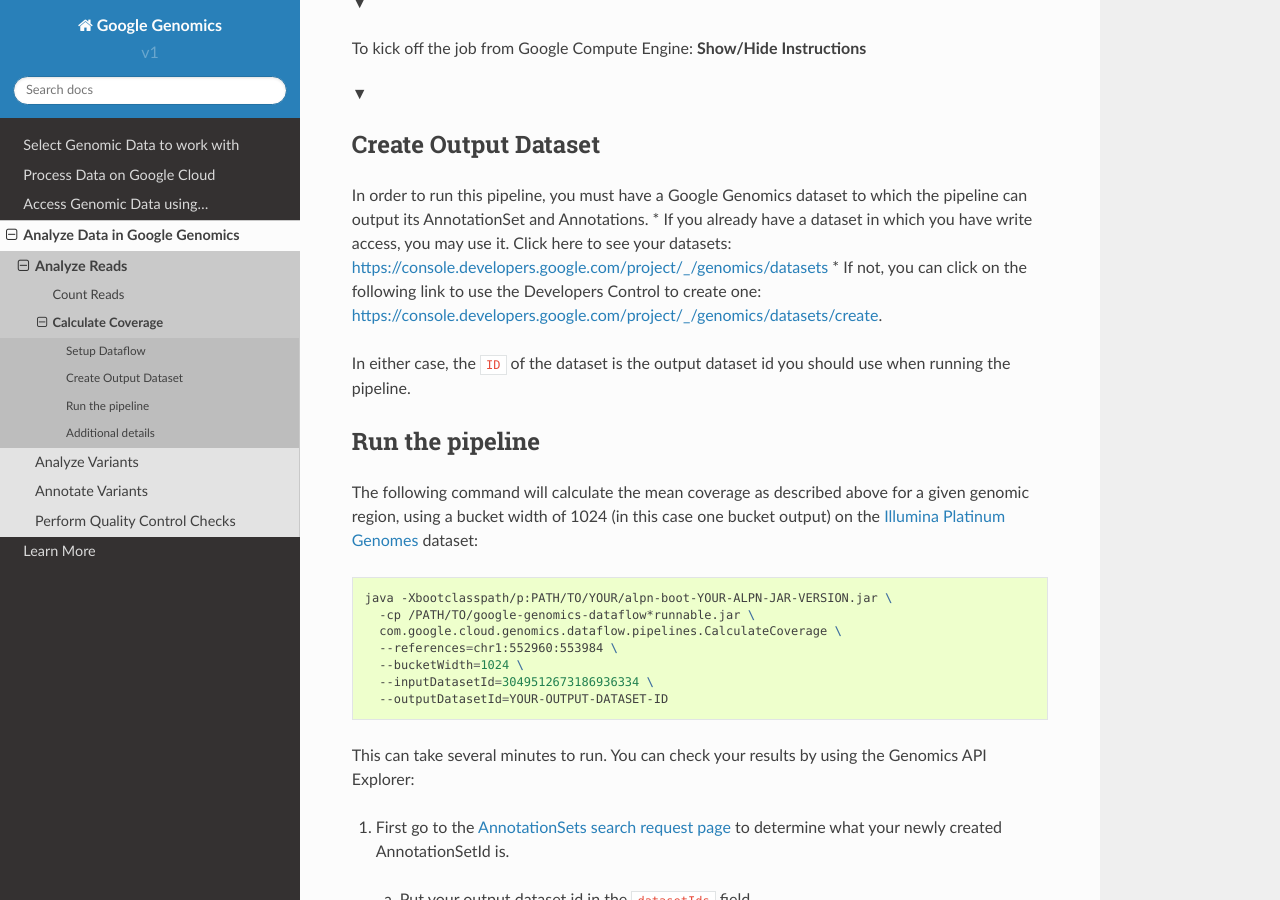
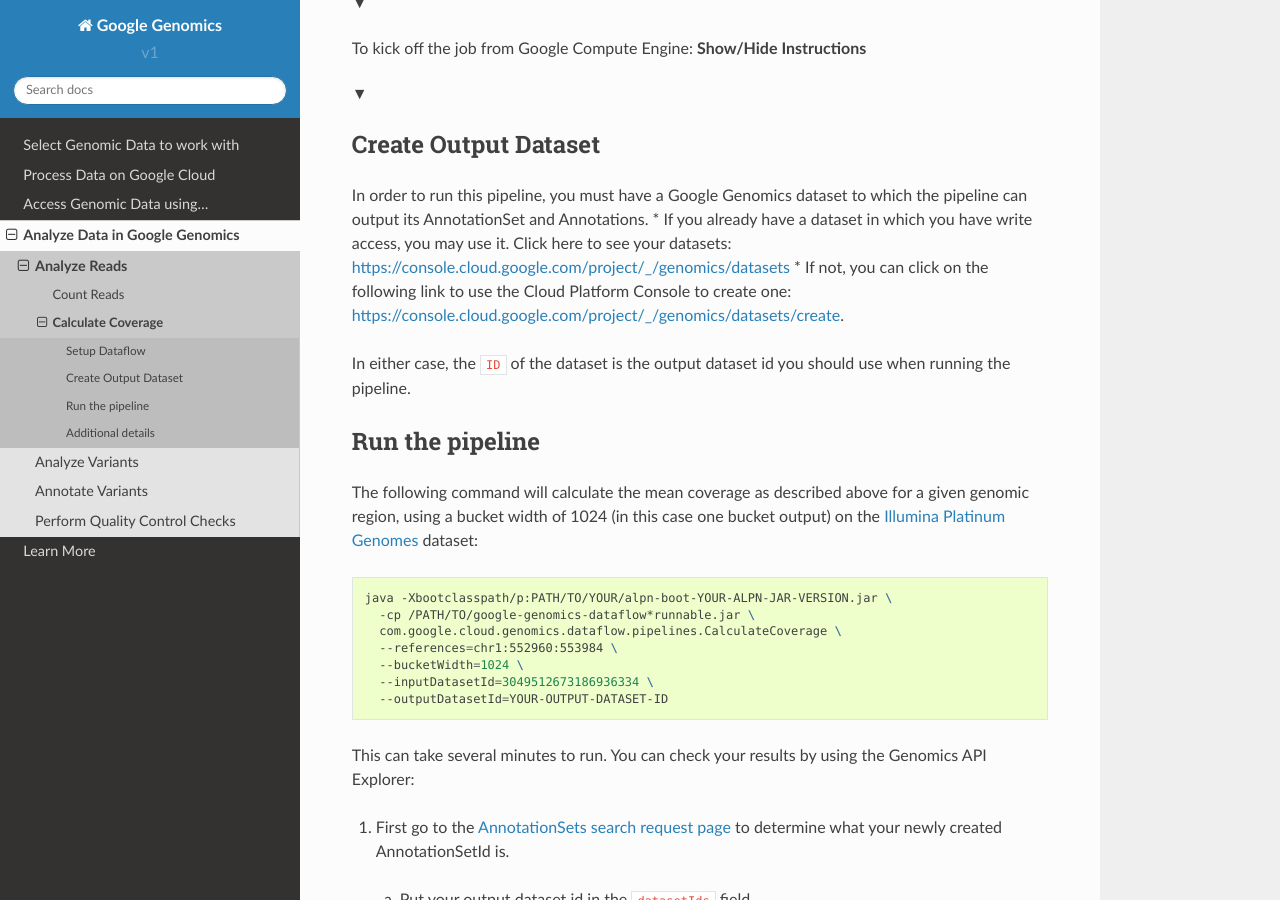
Before and after one commit to googlegenomics/readthedocs, a Sphinx documentation site: the page built from docs/source/use_cases/analyze_reads/calculate_coverage.rst, in a window 1280 px wide and 900 px high, scrolled down 810 px. Built offline with Sphinx 7.4.7 and the Read the Docs theme 2.0.0, drawn with Linux system fonts in a browser that asks for light colours.

Commit message:
A few more updates for "Developers Console" -> "Cloud Platform Console".

```diff
--- a/docs/source/conf.py
+++ b/docs/source/conf.py
@@ -156,10 +156,9 @@
 .. _Google Cloud Dataproc: https://cloud.google.com/dataproc/
 
 .. ### Deep links into the Developers Console
-.. _Project List: https://console.developers.google.com/project
-.. _click-to-deploy NCBI BLAST: https://console.developers.google.com/project/_/launcher/details/click-to-deploy-images/ncbiblast
-.. _click-to-deploy Bioconductor: https://console.developers.google.com/project/_/mc/template/bioconductor
-.. _Deployments: https://console.developers.google.com/project/_/deployments
+.. _click-to-deploy NCBI BLAST: https://console.cloud.google.com/project/_/launcher/details/click-to-deploy-images/ncbiblast
+.. _click-to-deploy Bioconductor: https://console.cloud.google.com/project/_/mc/template/bioconductor
+.. _Deployments: https://console.cloud.google.com/project/_/deployments
 
 .. ### Deep links into cloud.google.com documentation
 .. _Compute Engine resource quota: https://cloud.google.com/compute/docs/resource-quotas
--- a/docs/source/includes/spark_setup.rst
+++ b/docs/source/includes/spark_setup.rst
@@ -1,4 +1,4 @@
-* Deploy your Spark cluster using `Google Cloud Dataproc`_.  This can be done using the `Cloud Console <https://console.developers.google.com/project/_/dataproc/clustersAdd>`__ or the following ``gcloud`` command:
+* Deploy your Spark cluster using `Google Cloud Dataproc`_.  This can be done using the `Cloud Platform Console <https://console.cloud.google.com/project/_/dataproc/clustersAdd>`__ or the following ``gcloud`` command:
 
   .. code-block:: shell
 
--- a/docs/source/use_cases/analyze_reads/calculate_coverage.rst
+++ b/docs/source/use_cases/analyze_reads/calculate_coverage.rst
@@ -47,8 +47,8 @@
 
 In order to run this pipeline, you must have a Google Genomics dataset to which the pipeline
 can output its AnnotationSet and Annotations.
-* If you already have a dataset in which you have write access, you may use it.  Click here to see your datasets: https://console.developers.google.com/project/_/genomics/datasets
-* If not, you can click on the following link to use the Developers Control to create one: https://console.developers.google.com/project/_/genomics/datasets/create.
+* If you already have a dataset in which you have write access, you may use it.  Click here to see your datasets: https://console.cloud.google.com/project/_/genomics/datasets
+* If not, you can click on the following link to use the Cloud Platform Console to create one: https://console.cloud.google.com/project/_/genomics/datasets/create.
 
 In either case, the ``ID`` of the dataset is the output dataset id you should use when running
 the pipeline.
```
